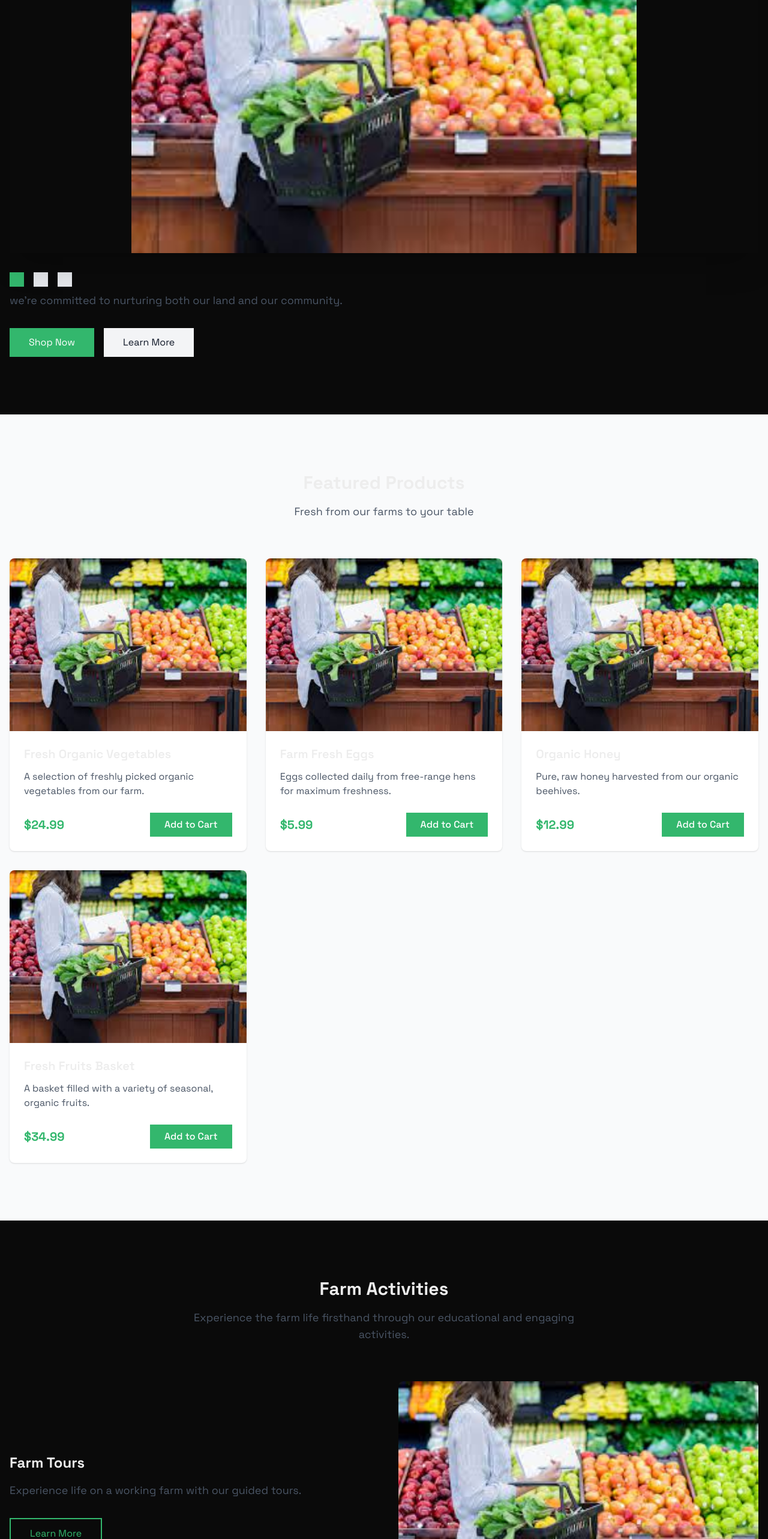
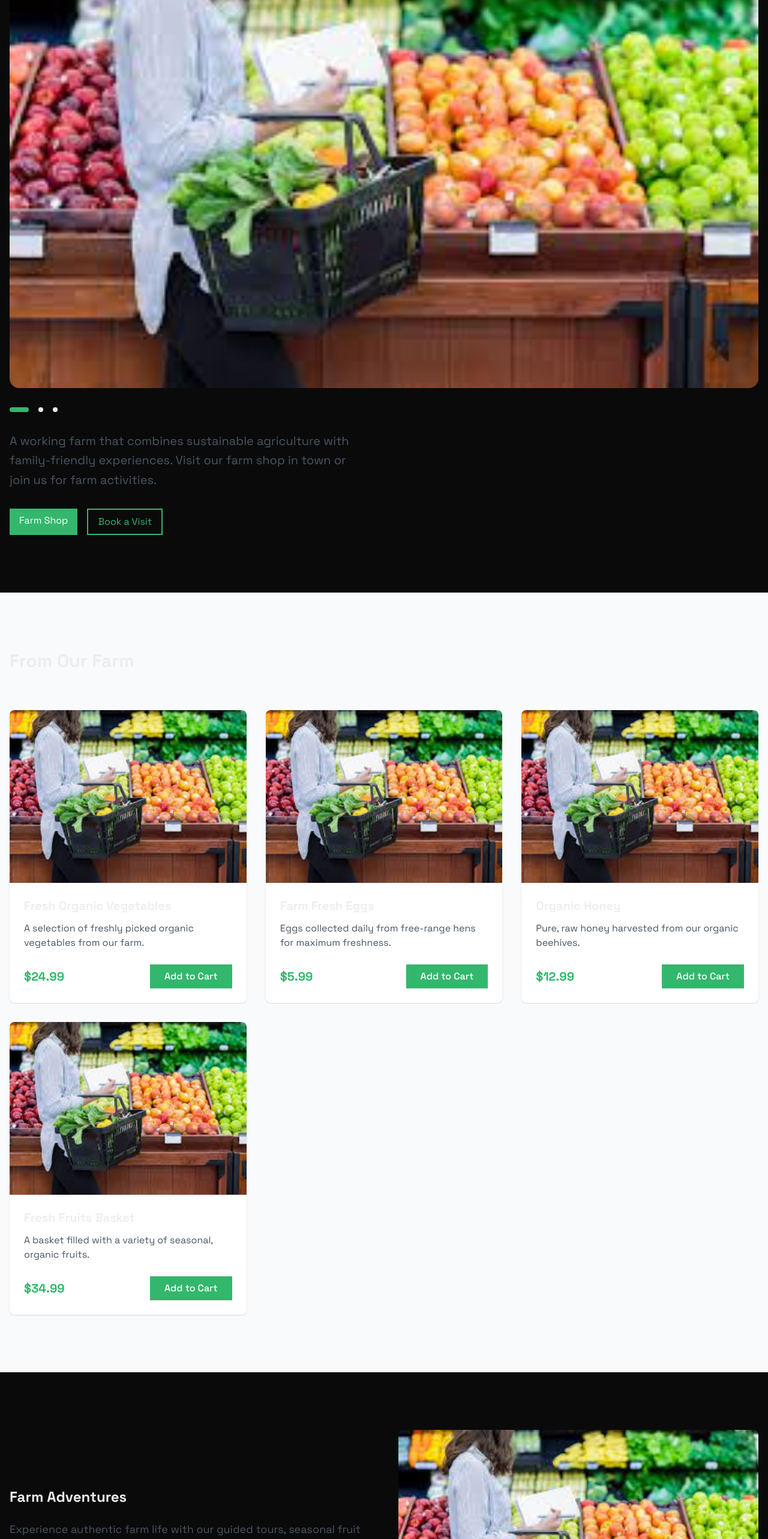
Before and after one commit to bckyrd-io/brand-store, a Next.js app: page / in a window 1280 px wide. Shown: the part 234-2800 px from the top of the page at 60% size. Built offline with nearby package versions, Linux system fonts and the light colour scheme.

Commit message:
layout improvement

```diff
--- a/src/components/Footer.tsx
+++ b/src/components/Footer.tsx
@@ -7,27 +7,64 @@ export default function Footer() {
         <div className="grid grid-cols-1 md:grid-cols-3 gap-8">
           <div>
             <h3 className="text-xl font-bold mb-4">Contact Us</h3>
-            <address className="not-italic">
-              <p>FarmFresh</p>
-              <p>123 Farm Road</p>
-              <p>Agricultural District</p>
-              <p>Email: contact@farmfresh.com</p>
-              <p>Phone: (555) 123-4567</p>
-            </address>
+            <div>
+
+              <div className="space-y-6 text-lg ">
+                <div className="flex items-start gap-4">
+                  <span className="text-2xl">🌿</span>
+                  <div>
+                    <h4 className="font-semibold">Farm Location</h4>
+                    <p>[Your Farm Address]</p>
+                  </div>
+                </div>
+                <div className="flex items-start gap-4">
+                  <span className="text-2xl">🏡</span>
+                  <div>
+                    <h4 className="font-semibold">Town Lodge</h4>
+                    <p>[Your Lodge Address]</p>
+                  </div>
+                </div>
+                <div className="flex items-start gap-4">
+                  <span className="text-2xl">⏰</span>
+                  <div>
+                    <h4 className="font-semibold ">Opening Hours</h4>
+                    <p>9am - 6pm, Tuesday - Sunday</p>
+                  </div>
+                </div>
+                <div className="flex items-start gap-4">
+                  <span className="text-2xl">📞</span>
+                  <div>
+                    <h4 className="font-semibold">Contact Us</h4>
+                    <p>For Bookings: [Your Phone Number]</p>
+                  </div>
+                </div>
+              </div>
+              <div className="flex gap-6 mt-8">
+                <Link href="https://tiktok.com/@groundfarm" className=" hover:text-dark">
+                  <span className="sr-only">TikTok</span>
+                  <svg className="h-6 w-6" fill="currentColor" viewBox="0 0 24 24"><path d="M19.59 6.69a4.83 4.83 0 0 1-3.77-4.25V2h-3.45v13.67a2.89 2.89 0 0 1-5.2 1.74 2.89 2.89 0 0 1 2.31-4.64 2.93 2.93 0 0 1 .88.13V9.4a6.84 6.84 0 0 0-1-.05A6.33 6.33 0 0 0 5 20.1a6.34 6.34 0 0 0 10.86-4.43v-7a8.16 8.16 0 0 0 4.77 1.52v-3.4a4.85 4.85 0 0 1-1-.1z" /></svg>
+                </Link>
+                <Link href="https://instagram.com/groundfarm" className=" hover:text-dark">
+                  <span className="sr-only">Instagram</span>
+                  <svg className="h-6 w-6" fill="currentColor" viewBox="0 0 24 24"><path d="M12 2.163c3.204 0 3.584.012 4.85.07 3.252.148 4.771 1.691 4.919 4.919.058 1.265.069 1.645.069 4.849 0 3.205-.012 3.584-.069 4.849-.149 3.225-1.664 4.771-4.919 4.919-1.266.058-1.644.07-4.85.07-3.204 0-3.584-.012-4.849-.07-3.26-.149-4.771-1.699-4.919-4.92-.058-1.265-.07-1.644-.07-4.849 0-3.204.013-3.583.07-4.849.149-3.227 1.664-4.771 4.919-4.919 1.266-.057 1.645-.069 4.849-.069zm0-2.163c-3.259 0-3.667.014-4.947.072-4.358.2-6.78 2.618-6.98 6.98-.059 1.281-.073 1.689-.073 4.948 0 3.259.014 3.668.072 4.948.2 4.358 2.618 6.78 6.98 6.98 1.281.058 1.689.072 4.948.072 3.259 0 3.668-.014 4.948-.072 4.354-.2 6.782-2.618 6.979-6.98.059-1.28.073-1.689.073-4.948 0-3.259-.014-3.667-.072-4.947-.196-4.354-2.617-6.78-6.979-6.98-1.281-.059-1.69-.073-4.949-.073zm0 5.838c-3.403 0-6.162 2.759-6.162 6.162s2.759 6.163 6.162 6.163 6.162-2.759 6.162-6.163c0-3.403-2.759-6.162-6.162-6.162zm0 10.162c-2.209 0-4-1.79-4-4 0-2.209 1.791-4 4-4s4 1.791 4 4c0 2.21-1.791 4-4 4zm6.406-11.845c-.796 0-1.441.645-1.441 1.44s.645 1.44 1.441 1.44c.795 0 1.439-.645 1.439-1.44s-.644-1.44-1.439-1.44z" /></svg>
+                </Link>
+                <Link href="https://facebook.com/groundfarm" className=" hover:text-dark">
+                  <span className="sr-only">Facebook</span>
+                  <svg className="h-6 w-6" fill="currentColor" viewBox="0 0 24 24"><path d="M24 12.073c0-6.627-5.373-12-12-12s-12 5.373-12 12c0 5.99 4.388 10.954 10.125 11.854v-8.385H7.078v-3.47h3.047V9.43c0-3.007 1.792-4.669 4.533-4.669 1.312 0 2.686.235 2.686.235v2.953H15.83c-1.491 0-1.956.925-1.956 1.874v2.25h3.328l-.532 3.47h-2.796v8.385C19.612 23.027 24 18.062 24 12.073z" /></svg>
+                </Link>
+                <Link href="https://wa.me/yournumber" className=" hover:text-dark">
+                  <span className="sr-only">WhatsApp</span>
+                  <svg className="h-6 w-6" fill="currentColor" viewBox="0 0 24 24"><path d="M17.472 14.382c-.297-.149-1.758-.867-2.03-.967-.273-.099-.471-.148-.67.15-.197.297-.767.966-.94 1.164-.173.199-.347.223-.644.075-.297-.15-1.255-.463-2.39-1.475-.883-.788-1.48-1.761-1.653-2.059-.173-.297-.018-.458.13-.606.134-.133.298-.347.446-.52.149-.174.198-.298.298-.497.099-.198.05-.371-.025-.52-.075-.149-.669-1.612-.916-2.207-.242-.579-.487-.5-.669-.51-.173-.008-.371-.01-.57-.01-.198 0-.52.074-.792.372-.272.297-1.04 1.016-1.04 2.479 0 1.462 1.065 2.875 1.213 3.074.149.198 2.096 3.2 5.077 4.487.709.306 1.262.489 1.694.625.712.227 1.36.195 1.871.118.571-.085 1.758-.719 2.006-1.413.248-.694.248-1.289.173-1.413-.074-.124-.272-.198-.57-.347z" /></svg>
+                </Link>
+              </div>
+            </div>
           </div>
-          <div>
-            <h3 className="text-xl font-bold mb-4">Quick Links</h3>
-            <ul className="space-y-2">
-              <li><Link href="/products" className="hover:text-white/80 transition-colors">Products</Link></li>
-              <li><Link href="/activities" className="hover:text-white/80 transition-colors">Activities</Link></li>
-              <li><Link href="/research" className="hover:text-white/80 transition-colors">Research</Link></li>
-              <li><Link href="/faq" className="hover:text-white/80 transition-colors">FAQ</Link></li>
-            </ul>
-          </div>
+
+
           <div>
             <h3 className="text-xl font-bold mb-4">Newsletter</h3>
             <p className="mb-4">Subscribe to our newsletter for updates and special offers.</p>
-            <form className="flex gap-2">
+            <form className="flex flex-col gap-2">
               <input
                 type="email"
                 placeholder="Your email"
--- a/src/pages/index.tsx
+++ b/src/pages/index.tsx
@@ -19,18 +19,18 @@ export default function Home() {
   const slides = [
     {
       image: '/images.jpg',
-      title: 'Fresh from Our Fields to Your Table',
-      description: 'Experience the finest organic produce, harvested daily from our sustainable farms.'
+      title: 'Welcome to Our Farm',
+      description: 'A working farm that combines sustainable agriculture with family-friendly experiences. Visit our farm shop in town or join us for farm activities.'
     },
     {
       image: '/images.jpg',
-      title: 'Sustainable Farming Practices',
-      description: 'We use eco-friendly methods to grow healthier food and protect our environment.'
+      title: 'Farm Adventures',
+      description: 'Create lasting memories with camping, playground fun, and guided farm tours. Perfect for families and nature enthusiasts.'
     },
     {
       image: '/images.jpg',
-      title: 'Visit Our Farm',
-      description: 'Experience farm life firsthand with our guided tours and activities.'
+      title: 'Farm to Town',
+      description: 'Shop fresh produce at our town depot or stay at our comfortable lodge. Experience farm connection while enjoying urban conveniences.'
     }
   ];
 
@@ -71,18 +71,18 @@ export default function Home() {
 
   const activities = [
     {
-      title: 'Farm Tours',
-      description: 'Experience life on a working farm with our guided tours.',
+      title: 'Town Lodge Experience',
+      description: 'Stay in our modern, comfortable lodge in town with full amenities. Perfect for those who want to experience farm life while enjoying urban conveniences. Features Airbnb-style accommodations with easy access to both city attractions and farm activities.',
       image: '/images.jpg',
     },
     {
-      title: 'Greenhouse Visits',
-      description: 'Learn about sustainable growing practices in our modern greenhouses.',
+      title: 'Wild Farm Camping',
+      description: 'Immerse yourself in nature with our unique farm camping experience. Sleep under the stars in the midst of our organic farm, with luxury glamping tents and eco-friendly facilities. Perfect for adventure seekers and nature lovers.',
       image: '/images.jpg',
     },
     {
-      title: 'Harvesting Experience',
-      description: 'Join us for seasonal harvesting activities.',
+      title: 'Family Adventure Playground',
+      description: 'A perfect blend of fun and adventure for all ages. Featuring obstacle courses, trampolines, sand soccer fields, and extensive boardgame collection. Host your family events in our spacious, activity-filled environment.',
       image: '/images.jpg',
     },
   ];
@@ -144,45 +144,45 @@ export default function Home() {
         {/* Hero Section */}
         <section className="pt-8 pb-24">
           <div className="container mx-auto px-4">
-            <div className="w-full space-y-6">
-              <div className="relative w-full h-[60vh] md:h-[70vh] rounded overflow-hidden shadow-2xl">
+            <div className="w-full max-w-7xl mx-auto space-y-8">
+              <div className="relative w-full aspect-[1.59/1] rounded-2xl overflow-hidden">
                 <Image
                   src={slides[currentSlide].image}
                   alt={slides[currentSlide].title}
                   fill
-                  className="object-contain"
+                  className="object-cover"
                   priority
                 />
               </div>
-
-              <div className="flex gap-4 px-0 py-2">
+              <div className="flex gap-4 justify-left">
                 {slides.map((_, index) => (
                   <button
                     key={index}
                     onClick={() => setCurrentSlide(index)}
-                    className={`w-6 h-6 transition-all ${
-                      currentSlide === index
-                        ? 'bg-primary'
+                    className={`w-2 h-2 rounded-full transition-all ${currentSlide === index
+                        ? 'bg-primary w-8'
                         : 'bg-gray-200 hover:bg-gray-300'
                       }`}
                   />
                 ))}
               </div>
+              <div className="max-w-2xl ml-0  text-left space-y-6">
+                <p className="text-gray-600 text-xl leading-relaxed max-w-xl">
+                  {slides[currentSlide].description}
+                </p>
+                <div className="flex flex-wrap gap-4 pt-2">
+                  <Link href="/products"
+                    className="bg-primary text-white px-4 py-2 hover:bg-primary/90 transition-colors inline-block ">
+                    Farm Shop
+                  </Link>
+                  <Link href="/reservations"
+                    className="inline-block bg-none text-primary px-4 py-2 border-2 border-primary hover:bg-primary hover:text-white transition-colors">
+                    Book a Visit
+                  </Link>
+                </div>
               </div>
 
-            <div className="max-w-3xl text-left">
-             <p className="text-gray-600 text-lg leading-relaxed mb-8">
-              we&apos;re committed to nurturing both our land and our community.
-              </p>
-              <div className="flex gap-4 justify-left">
-                <Link href="/products"
-                  className="bg-primary text-white px-8 py-3 hover:bg-primary/90 transition-colors inline-block">
-                  Shop Now
-                </Link>
-                <button className="bg-gray-100 text-gray-900 px-8 py-3 hover:bg-gray-200 transition-colors">
-                  Learn More
-                </button>
-              </div>
+
             </div>
           </div>
         </section>
@@ -190,9 +190,8 @@ export default function Home() {
         {/* Products Section */}
         <section className="py-24 bg-gray-50">
           <div className="container mx-auto px-4">
-            <div className="max-w-2xl mx-auto text-center mb-16">
-              <h2 className="text-3xl font-bold mb-4">Featured Products</h2>
-              <p className="text-gray-600 text-lg">Fresh from our farms to your table</p>
+            <div className="max-w-2xl text-left mb-16">
+              <h2 className="text-3xl font-bold mb-4">From Our Farm</h2>
             </div>
             <div className="grid grid-cols-1 sm:grid-cols-2 lg:grid-cols-3 gap-8 max-w-7xl mx-auto">
               {products.map((product, index) => (
@@ -232,22 +231,36 @@ export default function Home() {
         {/* Activities Section */}
         <section className="py-24">
           <div className="container mx-auto px-4">
-            <div className="max-w-2xl mx-auto text-center mb-16">
-              <h2 className="text-3xl font-bold mb-4">Farm Activities</h2>
-              <p className="text-gray-600 text-lg">Experience the farm life firsthand through our educational and engaging activities.</p>
-            </div>
-
-            <div className="space-y-8 max-w-7xl mx-auto ">
-              {activities.map((activity, index) => (
+            <div className="space-y-16 max-w-7xl mx-auto">
+              {[
+                {
+                  title: "Farm Adventures",
+                  description: "Experience authentic farm life with our guided tours, seasonal fruit picking, and animal feeding sessions. Perfect for families looking to connect with nature and learn about sustainable farming.",
+                  image: '/images.jpg',
+                  link: '/activities#farm'
+                },
+                {
+                  title: "Adventure Playground",
+                  description: "A perfect outdoor playground featuring obstacle courses, trampolines, and sand soccer fields. Host memorable family events in our spacious, activity-filled environment.",
+                  image: '/images.jpg',
+                  link: '/activities#playground'
+                },
+                {
+                  title: "Town Lodge",
+                  description: "Stay in our modern lodge in town with easy access to both urban amenities and farm experiences. Features comfortable rooms, farm shop, and regular shuttle service to the farm.",
+                  image: '/images.jpg',
+                  link: '/accommodation'
+                }
+              ].map((activity, index) => (
                 <div key={index} className="flex flex-col md:flex-row gap-12 pb-8">
-                  <div className="flex-1 flex flex-col justify-center">
-                    <h3 className="text-2xl font-bold mb-4">{activity.title}</h3>
-                    <p className="text-gray-600 text-lg mb-8">{activity.description}</p>
+                  <div className="flex-1 flex flex-col justify-center space-y-6">
+                    <h3 className="text-2xl font-bold">{activity.title}</h3>
+                    <p className="text-gray-600 text-lg">{activity.description}</p>
                     <Link
-                      href="/activities"
-                      className="inline-block bg-none text-primary px-8 py-3 border-2 border-primary hover:bg-primary hover:text-white transition-colors w-fit"
+                      href={activity.link}
+                      className="inline-block bg-none text-primary px-4 py-2 border-2 border-primary hover:bg-primary hover:text-white transition-colors w-fit"
                     >
-                      Learn More
+                      Reserve
                     </Link>
                   </div>
                   <div className="flex-1 relative h-[400px] rounded-lg overflow-hidden">
@@ -267,55 +280,107 @@ export default function Home() {
         {/* Research Section */}
         <section className="py-24 bg-gray-50">
           <div className="container mx-auto px-4">
-            <div className="max-w-2xl mx-auto text-center mb-16">
-              <h2 className="text-3xl font-bold mb-4">Farm Research & Innovation</h2>
-              <p className="text-gray-600 text-lg">Discover our latest agricultural innovations and research</p>
+            <div className="max-w-2xl text-left mb-16">
+              <h2 className="text-3xl font-bold mb-4">Research & Innovation</h2>
+              <p className="text-gray-600 text-lg">Collaborating with agricultural institutions on sustainable farming practices</p>
             </div>
 
             <div className="grid grid-cols-1 gap-8 max-w-7xl mx-auto">
-              {posts.map((post, index) => (
-                <article key={index} className="bg-white rounded-lg overflow-hidden shadow-sm hover:shadow-md transition-shadow duration-300">
+              <article className="bg-white rounded-lg overflow-hidden shadow-sm hover:shadow-md transition-shadow duration-300">
                 <div className="flex flex-col md:flex-row">
                   <div className="relative w-full md:w-72 h-64 overflow-hidden">
                     <Image
-                        src={post.image}
-                        alt={post.title}
+                      src="/images.jpg"
+                      alt="Permaculture Transition"
                       fill
                       className="object-cover rounded-lg"
                     />
                   </div>
                   <div className="flex-1 p-8">
                     <span className="inline-block px-3 py-1 bg-primary/10 text-primary rounded-full text-sm font-semibold mb-4">
-                        {post.category}
+                      Permaculture
                     </span>
-                      <h3 className="text-2xl font-bold mb-4">{post.title}</h3>
-                      <p className="text-gray-600 mb-6 text-lg">{post.excerpt}</p>
-                      <button className="text-primary font-semibold hover:underline text-lg flex items-center gap-2">
-                        Read More <span className="text-xl">→</span>
-                      </button>
+                    <h3 className="text-2xl font-bold mb-4">Our Journey to Permaculture</h3>
+                    <p className="text-gray-600 mb-6 text-lg">Transforming conventional farming into a sustainable ecosystem. Working with local agricultural experts to implement permaculture principles...</p>
+                    <Link href="/research/permaculture" className="text-primary font-semibold hover:underline text-lg flex items-center gap-2">
+                      Learn More <span className="text-xl">→</span>
+                    </Link>
                   </div>
                 </div>
               </article>
-              ))}
+
+              <article className="bg-white rounded-lg overflow-hidden shadow-sm hover:shadow-md transition-shadow duration-300">
+                <div className="flex flex-col md:flex-row">
+                  <div className="relative w-full md:w-72 h-64 overflow-hidden">
+                    <Image
+                      src="/images.jpg"
+                      alt="Research Collaboration"
+                      fill
+                      className="object-cover rounded-lg"
+                    />
+                  </div>
+                  <div className="flex-1 p-8">
+                    <span className="inline-block px-3 py-1 bg-primary/10 text-primary rounded-full text-sm font-semibold mb-4">
+                      Collaboration
+                    </span>
+                    <h3 className="text-2xl font-bold mb-4">Research Partnerships</h3>
+                    <p className="text-gray-600 mb-6 text-lg">Partnering with government agricultural departments and research institutions to study and implement sustainable farming practices...</p>
+                    <Link href="/research/partnerships" className="text-primary font-semibold hover:underline text-lg flex items-center gap-2">
+                      View Projects <span className="text-xl">→</span>
+                    </Link>
+                  </div>
+                </div>
+              </article>
+
+              <article className="bg-white rounded-lg overflow-hidden shadow-sm hover:shadow-md transition-shadow duration-300">
+                <div className="flex flex-col md:flex-row">
+                  <div className="relative w-full md:w-72 h-64 overflow-hidden">
+                    <Image
+                      src="/images.jpg"
+                      alt="Educational Programs"
+                      fill
+                      className="object-cover rounded-lg"
+                    />
+                  </div>
+                  <div className="flex-1 p-8">
+                    <span className="inline-block px-3 py-1 bg-primary/10 text-primary rounded-full text-sm font-semibold mb-4">
+                      Education
+                    </span>
+                    <h3 className="text-2xl font-bold mb-4">Learning Center</h3>
+                    <p className="text-gray-600 mb-6 text-lg">Hosting workshops and training sessions for farmers, students, and researchers interested in sustainable agriculture and permaculture...</p>
+                    <Link href="/research/education" className="text-primary font-semibold hover:underline text-lg flex items-center gap-2">
+                      Join Programs <span className="text-xl">→</span>
+                    </Link>
+                  </div>
+                </div>
+              </article>
             </div>
           </div>
         </section>
 
-        {/* FAQ Section */}
-        <section className="py-24">
+        {/* Visit Us Section */}
+        <section className="py-24 bg-white">
           <div className="container mx-auto px-4">
-            <div className="max-w-2xl mx-auto text-center mb-16">
-              <h2 className="text-3xl font-bold mb-4">Why Choose GroundFarm</h2>
-              <p className="text-gray-600 text-lg">Discover how we&apos;re committed to serving you better</p>
+            <div className="max-w-2xl py-12">
+              <div className="grid grid-cols-1 md:grid-cols-2 gap-12">
+
+                <div className="flex-1">
+                  <div className="space-y-6">
+                    <div>
+                      <h3 className="font-semibold mb-2">🚚 Delivery Service</h3>
+                      <p className="text-gray-600">Free delivery within 20 miles of our town shop for orders over $30</p>
                     </div>
-
-            <div className="max-w-7xl mx-auto space-y-4">
-              {faqs.map((faq, index) => (
-                <div key={index} className="bg-white rounded-lg shadow-sm hover:shadow-md transition-shadow duration-300 p-6">
-                  <h3 className="text-lg font-semibold mb-2">{faq.question}</h3>
-                  <p className="text-gray-600">{faq.answer}</p>
+                    <div>
+                      <h3 className="font-semibold mb-2">🎟️ Farm Visits</h3>
+                      <p className="text-gray-600">Book your farm experience in advance. Special rates for groups</p>
                     </div>
-              ))}
+                    <div>
+                      <h3 className="font-semibold mb-2">🏕️ Camping</h3>
+                      <p className="text-gray-600">Seasonal camping available from March to October. Equipment rental available</p>
+                    </div>
+                  </div>
+                </div>
+              </div>
             </div>
           </div>
         </section>
```
Lines whose indentation alone changed are shown as unchanged.
